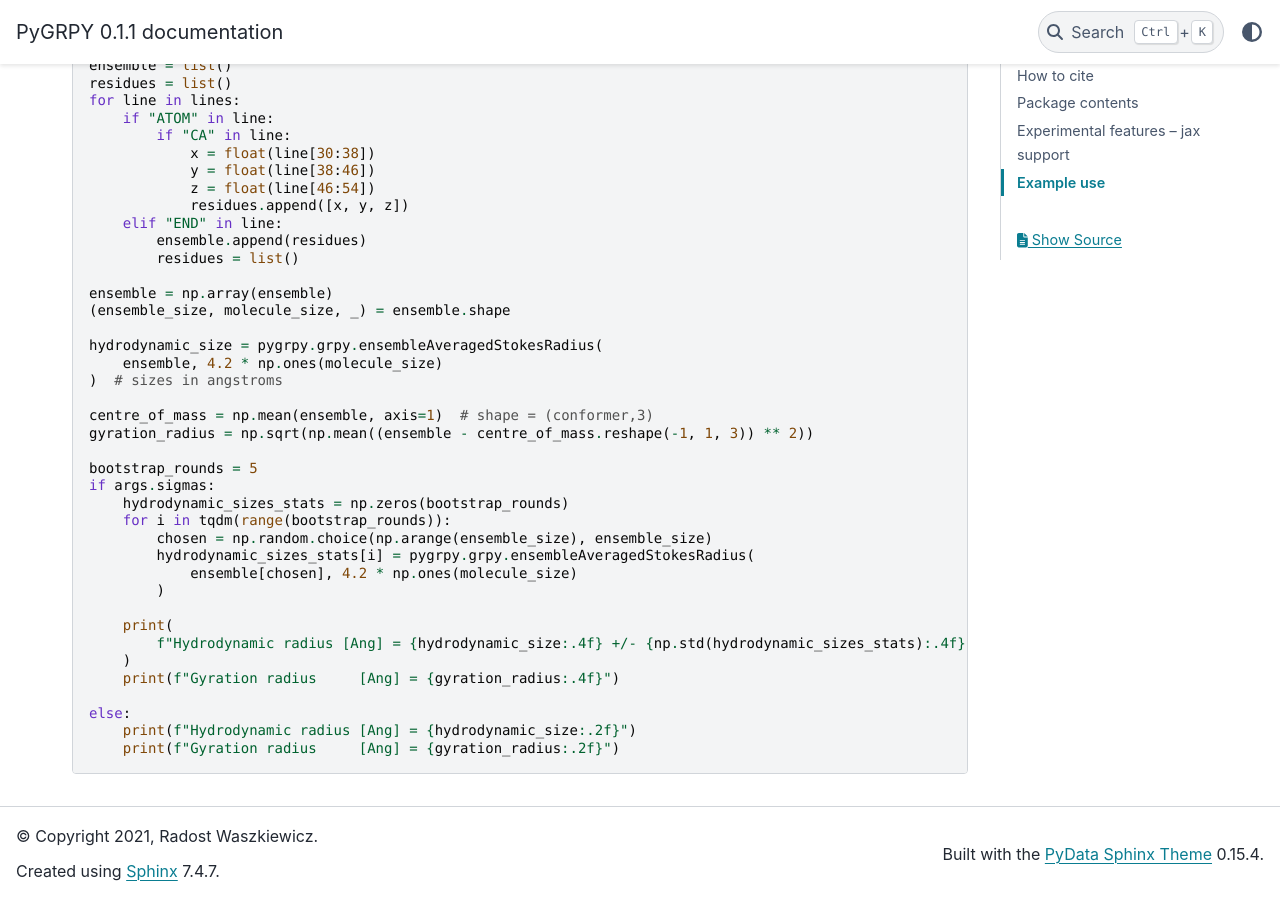
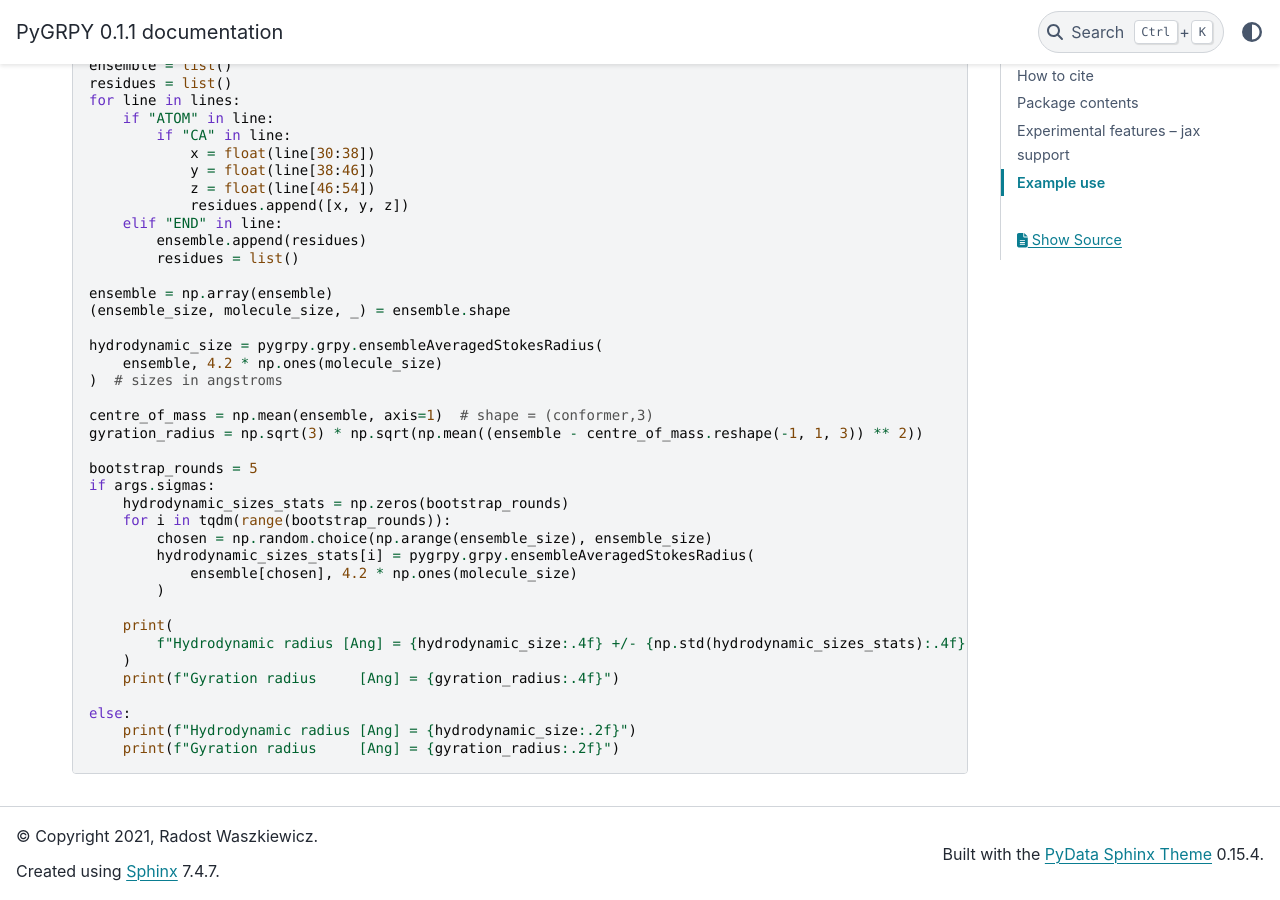
Before and after one commit to RadostW/PyGRPY, a Sphinx documentation site: the page built from docs/source/index.rst, in a window 1280 px wide and 900 px high, scrolled down 2594 px. Built offline with Sphinx 7.4.7 and the PyData theme 0.15.4, drawn with Linux system fonts in a browser that asks for light colours.

Commit message:
Fix radius of gyration definition.

```diff
--- a/docs/source/index.rst
+++ b/docs/source/index.rst
@@ -145,7 +145,7 @@ Example use
     )  # sizes in angstroms
 
     centre_of_mass = np.mean(ensemble, axis=1)  # shape = (conformer,3)
-    gyration_radius = np.sqrt(np.mean((ensemble - centre_of_mass.reshape(-1, 1, 3)) ** 2))
+    gyration_radius = np.sqrt(3) * np.sqrt(np.mean((ensemble - centre_of_mass.reshape(-1, 1, 3)) ** 2))
 
     bootstrap_rounds = 5
     if args.sigmas:
```
